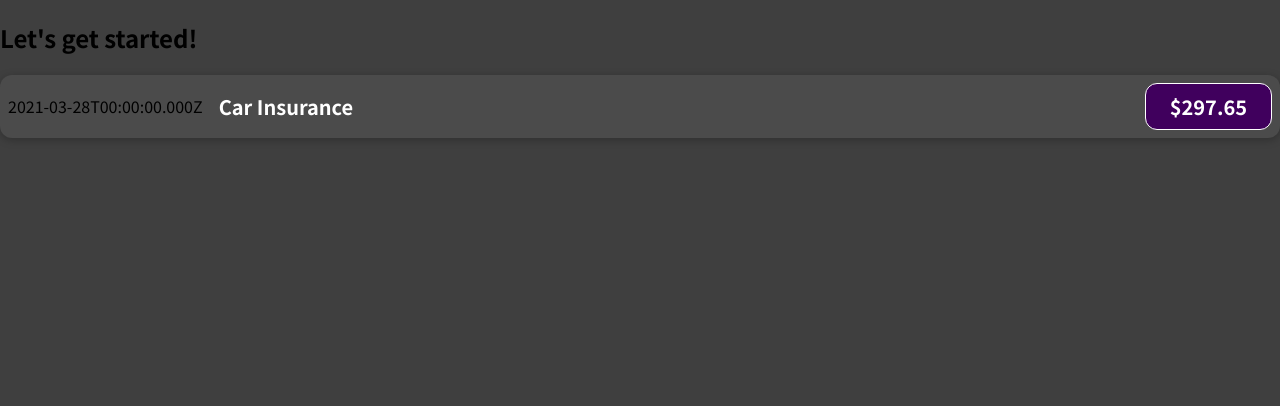
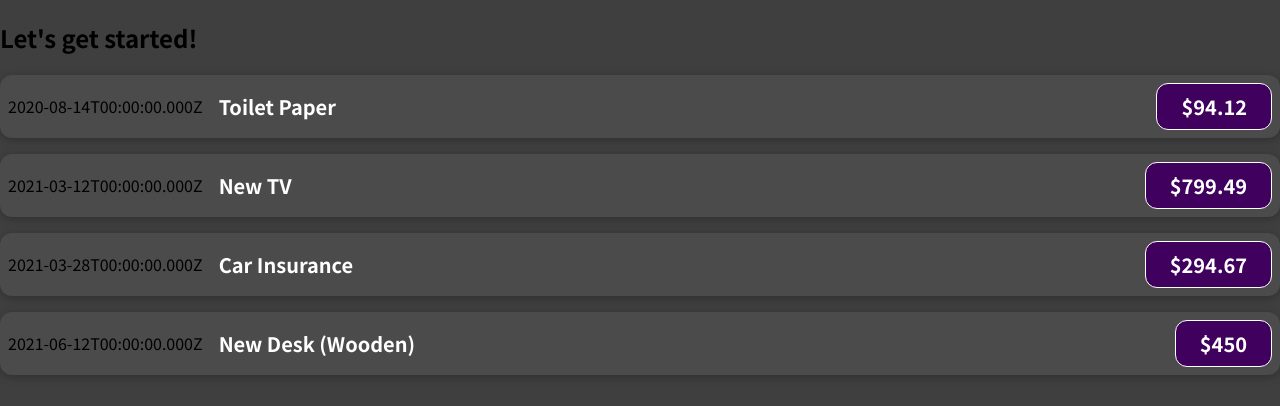
Before and after one commit to mrtajvidi/React, a JavaScript app in the folder 01-starting-setup/: page / in a window 1280 px wide. Shown: the top 406 px of the page. Built offline with nearby package versions, Linux system fonts and the light colour scheme.

Commit message:
added array

```diff
--- a/01-starting-setup/src/App.js
+++ b/01-starting-setup/src/App.js
@@ -1,10 +1,51 @@
 import ExpenseItem from "./components/ExpenseItem";
 
 function App() {
+  const expenses = [
+    {
+      id: "e1",
+      title: "Toilet Paper",
+      amount: 94.12,
+      date: new Date(2020, 7, 14),
+    },
+    { id: "e2", title: "New TV", amount: 799.49, date: new Date(2021, 2, 12) },
+    {
+      id: "e3",
+      title: "Car Insurance",
+      amount: 294.67,
+      date: new Date(2021, 2, 28),
+    },
+    {
+      id: "e4",
+      title: "New Desk (Wooden)",
+      amount: 450,
+      date: new Date(2021, 5, 12),
+    },
+  ];
+
   return (
     <div>
       <h2>Let's get started!</h2>
-      <ExpenseItem></ExpenseItem>
+      <ExpenseItem
+        title={expenses[0].title}
+        amount={expenses[0].amount}
+        date={expenses[0].date}
+      ></ExpenseItem>
+      <ExpenseItem
+        title={expenses[1].title}
+        amount={expenses[1].amount}
+        date={expenses[1].date}
+      ></ExpenseItem>
+      <ExpenseItem
+        title={expenses[2].title}
+        amount={expenses[2].amount}
+        date={expenses[2].date}
+      ></ExpenseItem>
+      <ExpenseItem
+        title={expenses[3].title}
+        amount={expenses[3].amount}
+        date={expenses[3].date}
+      ></ExpenseItem>
     </div>
   );
 }
--- a/01-starting-setup/src/components/ExpenseItem.js
+++ b/01-starting-setup/src/components/ExpenseItem.js
@@ -1,16 +1,12 @@
 import "./ExpenseItem.css";
 
-function ExpenseItem() {
-  const expenseDate = new Date(2021, 2, 28);
-  const expenseTitle = 'Car Insurance';
-  const expenseAmount = 297.65;
-
+function ExpenseItem(props) {
   return (
     <div className="expense-item">
-      <div>{expenseDate.toISOString()}</div>
+      <div>{props.date.toISOString()}</div>
       <div className="expense-item__description">
-        <h2>{expenseTitle}</h2>
-        <div className="expense-item__price">${expenseAmount}</div>
+        <h2>{props.title}</h2>
+        <div className="expense-item__price">${props.amount}</div>
       </div>
     </div>
   );
```
